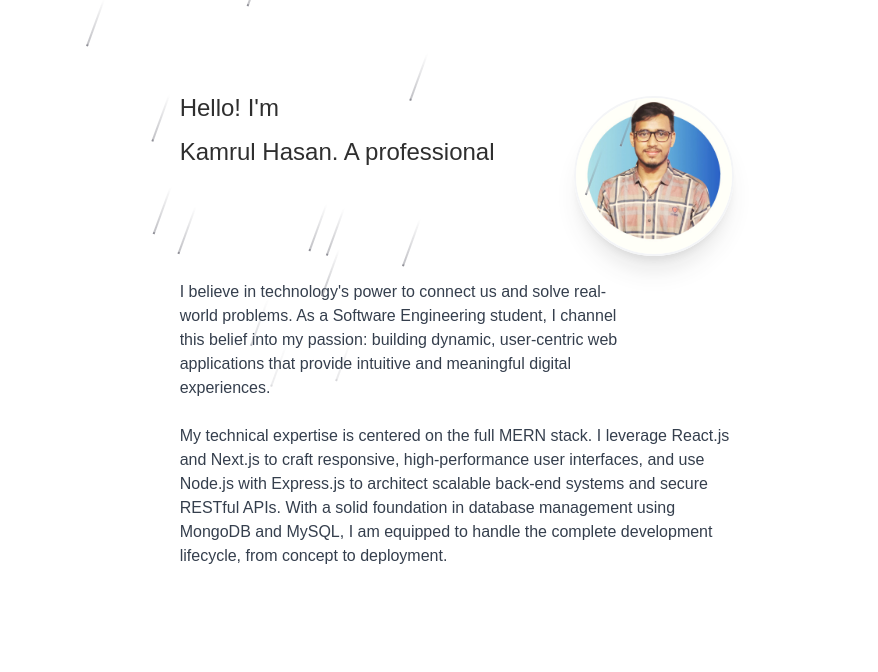
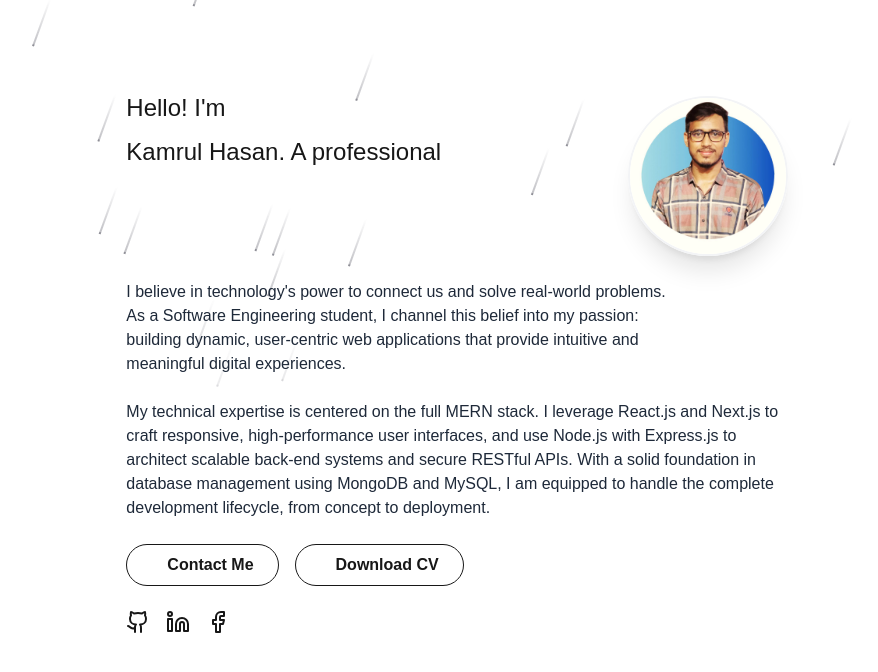
Before and after one commit to kamrulhasan2/protfolio, a Next.js app: page / in a window 1280 px wide. Shown: the top 672 px of the page, without its empty margins (183-1061 px from the left). Built offline with nearby package versions, Linux system fonts and the light colour scheme.

Commit message:
add contact and download CV button in IntroSection

```diff
--- a/src/app/page.tsx
+++ b/src/app/page.tsx
@@ -9,7 +9,7 @@ const Meteors = dynamic(() => import("@/components/magicui/meteros"), {
 
 export default function Home() {
   return (
-    <main className="flex min-h-screen flex-col md:gap-12 gap-8 md:p-24 p-10 relative overflow-hidden lg:w-7/12 sm:w-full mx-auto">
+    <main className="flex min-h-screen flex-col md:gap-12 gap-8 md:p-24 p-10 relative overflow-hidden lg:w-8/12 sm:w-full mx-auto">
       <div  className="fixed inset-0 pointer-events-none light-mode-fade-bottom dark:fade-bottom z-10 bg-white/10 dark:bg-black/10"  />
       <IntroSection />
 
--- a/src/components/IntroSection.tsx
+++ b/src/components/IntroSection.tsx
@@ -1,10 +1,13 @@
 import Image from "next/image";
 import ProfilePic from "../../public/images/kamrul.jpg";
 import Intro from "./helper-ui/Intro";
+import { InteractiveHoverButton } from "@/components/magicui/interactive-hover-button";
+import { Github, Linkedin, Facebook , ContactRound } from "lucide-react";
+import Link from "next/link";
 
 export default function IntroSection() {
   return (
-    <div className="w-full flex flex-col-reverse lg:flex-row gap-14 justify-between items-center relative">
+    <div className="w-full flex flex-col-reverse lg:flex-row gap-14 justify-between items-center relative z-50">
         <div className="flex flex-col gap-6 w-full">
            <Intro />
 
@@ -25,6 +28,22 @@ export default function IntroSection() {
                  from concept to deployment.
             </p>
 
+            <div className="flex gap-4">
+          <InteractiveHoverButton icon={ContactRound}>Contact Me</InteractiveHoverButton>
+          <InteractiveHoverButton>Download CV</InteractiveHoverButton>
+        </div>
+        <div className="flex gap-4">
+          <Link href={"https://github.com/kamrulhasan2"} target="_blank">
+            <Github />
+          </Link>
+          <Link href={"https://www.linkedin.com/in/kamrul-hasan-a2935017a/"} target="_blank">
+            <Linkedin />
+          </Link>
+          <Link href={"https://www.facebook.com/kamrulhasan3778/"} target="_blank">
+            <Facebook/>
+          </Link>
+        </div>
+
         </div>
 
     </div>
--- /dev/null
+++ b/src/components/magicui/interactive-hover-button.tsx
@@ -0,0 +1,38 @@
+import React from "react";
+import { ArrowDown } from "lucide-react";
+
+import { cn } from "@/lib/utils";
+
+interface InteractiveHoverButtonProps
+  extends React.ButtonHTMLAttributes<HTMLButtonElement> {
+  icon?: React.ElementType;
+}
+
+export const InteractiveHoverButton = React.forwardRef<
+  HTMLButtonElement,
+  InteractiveHoverButtonProps
+>(({ children, className, icon: Icon = ArrowDown, ...props }, ref) => {
+  return (
+    <button
+      ref={ref}
+      className={cn(
+        "group relative w-auto cursor-pointer overflow-hidden rounded-full border bg-background p-2 px-6 text-center font-semibold",
+        className,
+      )}
+      {...props}
+    >
+      <div className="flex items-center gap-2">
+        <div className="h-2 w-2 rounded-full bg-primary transition-all duration-300 group-hover:scale-[100.8]"></div>
+        <span className="inline-block transition-all duration-300 group-hover:translate-x-12 group-hover:opacity-0">
+          {children}
+        </span>
+      </div>
+      <div className="absolute top-0 z-10 flex h-full w-full translate-x-12 items-center justify-center gap-2 text-primary-foreground opacity-0 transition-all duration-300 group-hover:-translate-x-5 group-hover:opacity-100">
+        <span>{children}</span>
+        <Icon />
+      </div>
+    </button>
+  );
+});
+
+InteractiveHoverButton.displayName = "InteractiveHoverButton";
```
